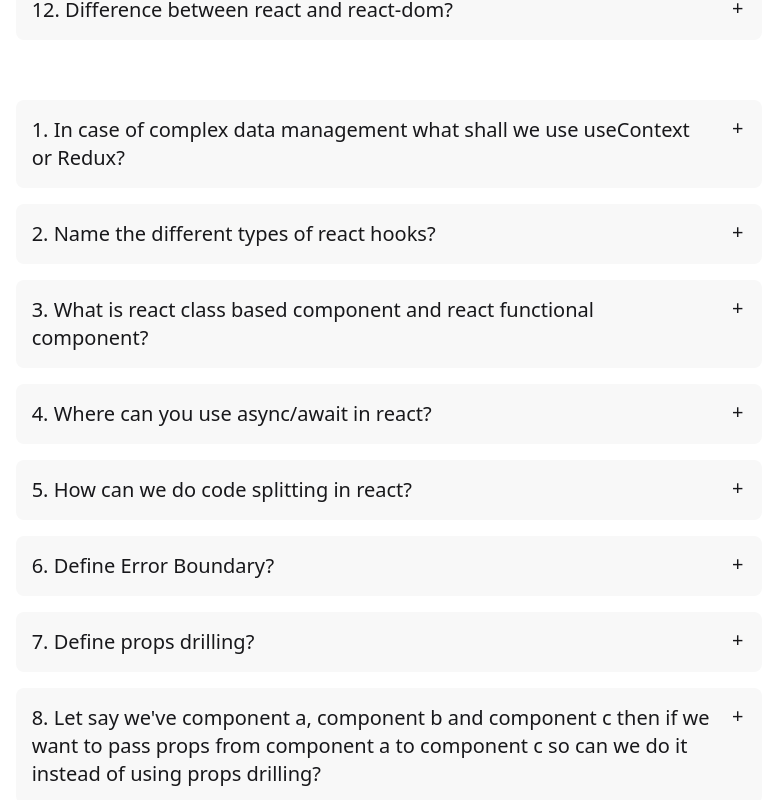
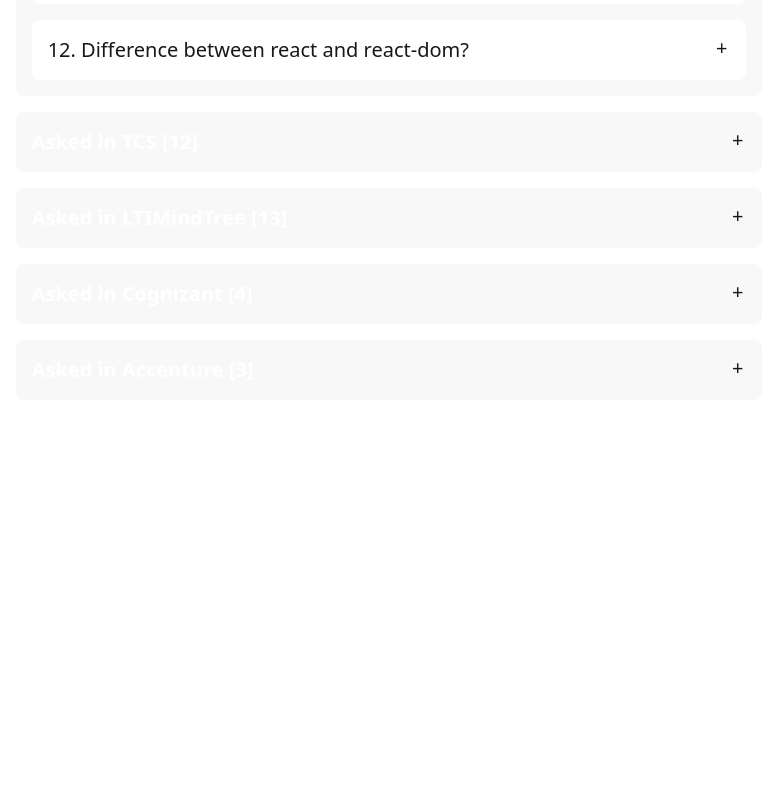
Before and after one commit to sandeeprana19/sde-courses-notes, a React (Vite) app: page /interview/react in a window 1280 px wide. Shown: the part 1560-2360 px from the top of the page, without its empty margins (251-1025 px from the left). After the commit the page ends 2072 px from the top, so only its background shows below. Built offline with nearby package versions, Linux system fonts and the light colour scheme.

Commit message:
Updated
Updated

```diff
--- a/src/components/Interview/JavaScript.jsx
+++ b/src/components/Interview/JavaScript.jsx
@@ -1,18 +1,17 @@
-import { javascriptInterviewQnAs } from "../../mockData/javascriptInterviewQAndA";
+import { useMemo } from "react";
+import javascriptInterviewQnAs from "../../mockData/javascriptInterviewQAndA";
 
 const JavaScript = () => {
-  function* numberGenerator() {
-    console.log("start");
-    yield 1;
-    console.log("after first yield");
-    yield 2;
-    console.log("after second yield");
-    yield 3;
-    console.log("end");
-  }
-
-  const gen = numberGenerator(); // nothing runs yet — just creates the iterator
-  console.log(gen);
+  const javascriptInterviewQnANumberedGroups = useMemo(() => {
+    let globalIndex = 0;
+    return javascriptInterviewQnAs?.map((javascriptInterviewQnA) => ({
+      ...javascriptInterviewQnA,
+      questions: javascriptInterviewQnA?.questions?.map((question) => ({
+        ...question,
+        number: ++globalIndex,
+      })),
+    }));
+  }, []);
 
   return (
     <div className="lg:w-7/12 w-full mx-auto px-5 lg:px-0">
@@ -20,47 +19,67 @@ const JavaScript = () => {
         <div className="flex flex-col gap-y-4">
           <h1 className="text-2xl font-bold text-white">
             JavaScript Q&As [
-            {javascriptInterviewQnAs
+            {javascriptInterviewQnANumberedGroups
               ?.map(
-                (javascriptInterviewQnA) =>
-                  javascriptInterviewQnA.questions.length,
+                (javascriptInterviewQnANumberedGroup) =>
+                  javascriptInterviewQnANumberedGroup?.questions?.length,
               )
               .reduce((acc, curr) => (acc += curr), 0)}
             ]
           </h1>
-          {javascriptInterviewQnAs?.map((javascriptInterviewQnA) => (
+          {javascriptInterviewQnANumberedGroups?.map(
+            (javascriptInterviewQnANumberedGroup, index) => (
               <div
-              key={javascriptInterviewQnA?.id}
+                key={javascriptInterviewQnANumberedGroup?.id}
                 className="flex flex-col gap-y-4"
               >
+                <div className="collapse collapse-plus bg-base-200">
+                  <input
+                    type="radio"
+                    name="javascriptInterview"
+                    defaultChecked={
+                      javascriptInterviewQnANumberedGroup?.category.includes(
+                        "Asked in Others",
+                      ) && index === 0
+                    }
+                  />
+                  <div className="collapse-title text-xl font-medium">
                     <h2 className="text-xl font-bold text-white">
-                {javascriptInterviewQnA?.category}
+                      {javascriptInterviewQnANumberedGroup?.category} [
+                      {javascriptInterviewQnANumberedGroup?.questions?.length}]
                     </h2>
+                  </div>
+                  <div className="collapse-content overflow-x-auto">
                     <div className="flex flex-col gap-y-4">
-                {javascriptInterviewQnA?.questions?.map((qa, index) => (
+                      {javascriptInterviewQnANumberedGroup?.questions?.map(
+                        (qa, index) => (
                           <div
                             key={qa?.id}
-                    className="collapse collapse-plus bg-base-200"
+                            className="collapse collapse-plus bg-base-100"
                           >
                             <input
                               type="radio"
                               name="interview"
                               defaultChecked={
-                        javascriptInterviewQnA?.category ===
+                                javascriptInterviewQnANumberedGroup?.category ===
                                   "Asked in Others" && index === 0
                               }
                             />
                             <div className="collapse-title text-xl font-medium">
-                      {qa?.question}
+                              {qa?.number + ". " + qa?.question}
                             </div>
                             <div className="collapse-content overflow-x-auto">
                               {qa?.answer}
                             </div>
                           </div>
-                ))}
+                        ),
+                      )}
                     </div>
                   </div>
-          ))}
+                </div>
+              </div>
+            ),
+          )}
         </div>
       </div>
     </div>
--- a/src/components/Interview/React.jsx
+++ b/src/components/Interview/React.jsx
@@ -1,44 +1,73 @@
-import { reactInterviewQnAs } from "../../mockData/reactInterviewQAndA";
+import { useMemo } from "react";
+import reactInterviewQnAs from "../../mockData/reactInterviewQAndA";
 
 const React = () => {
+  const reactInterviewQnANumberedGroups = useMemo(() => {
+    let globalIndex = 0;
+    return reactInterviewQnAs?.map((reactInterviewQnA) => ({
+      ...reactInterviewQnA,
+      questions: reactInterviewQnA?.questions?.map((question) => ({
+        ...question,
+        number: ++globalIndex,
+      })),
+    }));
+  }, []);
+
   return (
     <div className="lg:w-7/12 w-full mx-auto px-5 lg:px-0">
       <div className="flex flex-col gap-y-5">
         <div className="flex flex-col gap-y-4">
           <h1 className="text-2xl font-bold text-white">
             React Q&As [
-            {reactInterviewQnAs
-              ?.map((reactInterviewQnA) => reactInterviewQnA.questions.length)
-              .reduce((acc, curr) => (acc += curr), 0)}
+            {reactInterviewQnANumberedGroups
+              ?.map(
+                (reactInterviewQnANumberedGroup) =>
+                  reactInterviewQnANumberedGroup?.questions?.length,
+              )
+              ?.reduce((acc, curr) => (acc += curr), 0)}
             ]
           </h1>
-          {reactInterviewQnAs?.map((reactInterviewQnA) => (
-            <div key={reactInterviewQnA?.id} className="flex flex-col gap-y-4">
+          {reactInterviewQnANumberedGroups?.map((groupItem, index) => (
+            <div key={groupItem?.id} className="flex flex-col gap-y-4">
+              <div className="collapse collapse-plus bg-base-200">
+                <input
+                  type="radio"
+                  name="interviewCategory"
+                  defaultChecked={
+                    groupItem?.category.includes("Asked in Others") &&
+                    index === 0
+                  }
+                />
+                <div className="collapse-title text-xl font-medium">
                   <h2 className="text-xl font-bold text-white">
-                {reactInterviewQnA?.category}
+                    {groupItem?.category} [{groupItem?.questions?.length}]
                   </h2>
+                </div>
+                <div className="collapse-content overflow-x-auto">
                   <div className="flex flex-col gap-y-4">
-                {reactInterviewQnA?.questions?.map((qa, index) => (
+                    {groupItem?.questions?.map((qa, index) => (
                       <div
                         key={qa?.id}
-                    className="collapse collapse-plus bg-base-200"
+                        className="collapse collapse-plus bg-base-100"
                       >
                         <input
                           type="radio"
                           name="interview"
                           defaultChecked={
-                        reactInterviewQnA.category === "Asked in Others" &&
+                            groupItem.category === "Asked in Others" &&
                             index === 0
                           }
                         />
                         <div className="collapse-title text-xl font-medium">
-                      {qa?.question}
+                          {qa?.number + ". " + qa?.question}
                         </div>
                         <div className="collapse-content overflow-x-auto">
                           {qa?.answer}
                         </div>
                       </div>
                     ))}
+                  </div>
+                </div>
               </div>
             </div>
           ))}
--- a/src/mockData/reactInterviewQAndA.jsx
+++ b/src/mockData/reactInterviewQAndA.jsx
@@ -1,11 +1,11 @@
-export const reactInterviewQnAs = [
+const reactInterviewQnAs = [
   {
     id: "asked-in-others",
     category: "Asked in Others",
     questions: [
       {
         id: "asked-in-others-1",
-        question: "1. Introduce yourself?",
+        question: "Introduce yourself?",
         answer: (
           <div className="flex flex-col gap-y-4">
             <div className="flex flex-col gap-y-2">
@@ -55,7 +55,7 @@ export const reactInterviewQnAs = [
       {
         id: "asked-in-others-2",
         question:
-          "2. How do react lifecycle methods of class based components work?",
+          "How do react lifecycle methods of class based components work?",
         answer: (
           <div className="flex flex-col">
             <div className="flex flex-col gap-y-2">
@@ -135,7 +135,7 @@ export const reactInterviewQnAs = [
       },
       {
         id: "asked-in-others-3",
-        question: "3. What are react hooks?",
+        question: "What are react hooks?",
         answer: (
           <p>
             A. React hooks are normal javascript functions which are given to us
@@ -151,7 +151,7 @@ export const reactInterviewQnAs = [
       },
       {
         id: "asked-in-others-4",
-        question: "4. Define useState() hook? Describe it?",
+        question: "Define useState() hook? Describe it?",
         answer: (
           <div className="flex flex-col gap-y-2">
             <p>
@@ -205,7 +205,7 @@ export const reactInterviewQnAs = [
       },
       {
         id: "asked-in-others-5",
-        question: "5. What is an useEffect hook? Describe it?",
+        question: "What is an useEffect hook? Describe it?",
         answer: (
           <div className="flex flex-col gap-y-2">
             <p>
@@ -263,7 +263,7 @@ export const reactInterviewQnAs = [
       },
       {
         id: "asked-in-others-6",
-        question: "6. Define virtual DOM?",
+        question: "Define virtual DOM?",
         answer: (
           <p>
             A. Virtual DOM isn't an actual DOM as it is the representation of
@@ -276,7 +276,7 @@ export const reactInterviewQnAs = [
       },
       {
         id: "asked-in-others-7",
-        question: "7. What is the diff algorithm?",
+        question: "What is the diff algorithm?",
         answer: (
           <p>
             A. Diff algorithm basically finds out the difference between two
@@ -287,7 +287,7 @@ export const reactInterviewQnAs = [
       {
         id: "asked-in-others-8",
         question:
-          "8. What is a React Reconciliation Algorithm? or Can you tell me how does React's reconciliation algorithm work?",
+          "What is a React Reconciliation Algorithm? or Can you tell me how does React's reconciliation algorithm work?",
         answer: (
           <div className="flex flex-col gap-y-2">
             <p>A. 💡 Quick Recall (15 sec)</p>
@@ -309,7 +309,7 @@ export const reactInterviewQnAs = [
       },
       {
         id: "asked-in-others-9",
-        question: "9. What is dot env file?",
+        question: "What is dot env file?",
         answer: (
           <div className="flex flex-col gap-y-2">
             <p>A. 💡 Quick Recall (15 sec)</p>
@@ -324,7 +324,7 @@ export const reactInterviewQnAs = [
       },
       {
         id: "asked-in-others-10",
-        question: "10. Why we need to do css in js?",
+        question: "Why we need to do css in js?",
         answer: (
           <div className="flex flex-col gap-y-2">
             <p>
@@ -338,7 +338,7 @@ export const reactInterviewQnAs = [
       },
       {
         id: "asked-in-others-11",
-        question: "11. Define mockData api?",
+        question: "Define mockData api?",
         answer: (
           <div className="flex flex-col gap-y-2">
             <p>
@@ -350,7 +350,7 @@ export const reactInterviewQnAs = [
       },
       {
         id: "asked-in-others-12",
-        question: "12. Difference between react and react-dom?",
+        question: "Difference between react and react-dom?",
         answer: (
           <div className="flex flex-col gap-y-2">
             <p>A. 💡 Quick Recall (15 sec)</p>
@@ -374,7 +374,7 @@ export const reactInterviewQnAs = [
       {
         id: "asked-in-tcs-1",
         question:
-          "1. In case of complex data management what shall we use useContext or Redux?",
+          "In case of complex data management what shall we use useContext or Redux?",
         answer: (
           <div className="flex flex-col gap-y-2">
             <p>A. So we shall use Redux in case of complex data management.</p>
@@ -383,7 +383,7 @@ export const reactInterviewQnAs = [
       },
       {
         id: "asked-in-tcs-2",
-        question: "2. Name the different types of react hooks?",
+        question: "Name the different types of react hooks?",
         answer: (
           <div className="flex flex-col gap-y-4">
             <div className="flex flex-col gap-y-2">
@@ -406,7 +406,7 @@ export const reactInterviewQnAs = [
       {
         id: "asked-in-tcs-3",
         question:
-          "3. What is react class based component and react functional component?",
+          "What is react class based component and react functional component?",
         answer: (
           <div className="flex flex-col gap-y-2">
             <p>
@@ -427,7 +427,7 @@ export const reactInterviewQnAs = [
       },
       {
         id: "asked-in-tcs-4",
-        question: "4. Where can you use async/await in react?",
+        question: "Where can you use async/await in react?",
         answer: (
           <div className="flex flex-col gap-y-2">
             <p>A. 💡 Quick Recall (15 sec)</p>
@@ -445,7 +445,7 @@ export const reactInterviewQnAs = [
       },
       {
         id: "asked-in-tcs-5",
-        question: "5. How can we do code splitting in react?",
+        question: "How can we do code splitting in react?",
         answer: (
           <div className="flex flex-col gap-y-2">
             <p>A. 💡 Quick Recall (15 sec)</p>
@@ -462,7 +462,7 @@ export const reactInterviewQnAs = [
       },
       {
         id: "asked-in-tcs-6",
-        question: "6. Define Error Boundary?",
+        question: "Define Error Boundary?",
         answer: (
           <div className="flex flex-col gap-y-2">
             <p>
@@ -476,7 +476,7 @@ export const reactInterviewQnAs = [
       },
       {
         id: "asked-in-tcs-7",
-        question: "7. Define props drilling?",
+        question: "Define props drilling?",
         answer: (
           <div className="flex flex-col gap-y-2">
             <p>A. 💡 Quick Recall (15 sec)</p>
@@ -492,7 +492,7 @@ export const reactInterviewQnAs = [
       {
         id: "asked-in-tcs-8",
         question:
-          " 8. Let say we've component a, component b and component c then if we want to pass props from component a to component c so can we do it instead of using props drilling?",
+          "Let say we've component a, component b and component c then if we want to pass props from component a to component c so can we do it instead of using props drilling?",
         answer: (
           <div className="flex flex-col gap-y-2">
             <p>
@@ -506,7 +506,7 @@ export const reactInterviewQnAs = [
       },
       {
         id: "asked-in-tcs-9",
-        question: "9. Define Redux?",
+        question: "Define Redux?",
         answer: (
           <div className="flex flex-col gap-y-2">
             <p>💡 Quick Recall (15 sec)</p>
@@ -521,7 +521,7 @@ export const reactInterviewQnAs = [
       {
         id: "asked-in-tcs-10",
         question:
-          "10. Describe briefly how the whole flow of redux architecture works?",
+          "Describe briefly how the whole flow of redux architecture works?",
         answer: (
           <div className="flex flex-col gap-y-2">
             <p>
@@ -546,7 +546,7 @@ export const reactInterviewQnAs = [
       },
       {
         id: "asked-in-tcs-11",
-        question: "11. Define key prop in React?",
+        question: "Define key prop in React?",
         answer: (
           <div className="flex flex-col gap-y-2">
             <p>
@@ -561,7 +561,7 @@ export const reactInterviewQnAs = [
       {
         id: "asked-in-tcs-12",
         question:
-          "12. Why defining a key prop to a list items is important in React?",
+          "Why defining a key prop to a list items is important in React?",
         answer: (
           <div className="flex flex-col gap-y-2">
             <p>A. 💡 Quick Recall (15 sec)</p>
@@ -584,7 +584,7 @@ export const reactInterviewQnAs = [
       {
         id: "asked-in-lti-mind-tree-1",
         question:
-          "1. Can you explain the key differences between react class component and react functional component with hook? When would you choose one over the other?",
+          "Can you explain the key differences between react class component and react functional component with hook? When would you choose one over the other?",
         answer: (
           <div className="flex flex-col gap-y-2">
             <p>
@@ -612,7 +612,7 @@ export const reactInterviewQnAs = [
       {
         id: "asked-in-lti-mind-tree-2",
         question:
-          "2. Walk me through the process of implementing state management using redux into react application? What are some best practice you follow?",
+          "Walk me through the process of implementing state management using redux into react application? What are some best practice you follow?",
         answer: (
           <div className="flex flex-col gap-y-2">
             <p>
@@ -641,7 +641,7 @@ export const reactInterviewQnAs = [
       {
         id: "asked-in-lti-mind-tree-3",
         question:
-          "3. How do you approach unit testing into react component? Can you give an example of test you've written and explain your testing strategy?",
+          "How do you approach unit testing into react component? Can you give an example of test you've written and explain your testing strategy?",
         answer: (
           <div className="flex flex-col gap-y-2">
             <p>A. 💡 Quick Recall (15 sec):</p>
@@ -658,7 +658,7 @@ export const reactInterviewQnAs = [
       {
         id: "asked-in-lti-mind-tree-4",
         question:
-          "4. Explain how you could use material UI in a react project? What are some advantages and potential challenges of using this UI library?",
+          "Explain how you could use material UI in a react project? What are some advantages and potential challenges of using this UI library?",
         answer: (
           <div className="flex flex-col gap-y-2">
             <p>A. 💡 Quick Recall (15 sec):</p>
@@ -675,7 +675,7 @@ export const reactInterviewQnAs = [
       {
         id: "asked-in-lti-mind-tree-5",
         question:
-          "5. Can you describe a situation where you've used github copilot to assist in writing unit tests? What was your experience, and how did it impact your workload?",
+          "Can you describe a situation where you've used github copilot to assist in writing unit tests? What was your experience, and how did it impact your workload?",
         answer: (
           <div className="flex flex-col gap-y-2">
             <p>A. 💡 Quick Recall (15 sec)</p>
@@ -692,7 +692,7 @@ export const reactInterviewQnAs = [
       {
         id: "asked-in-lti-mind-tree-6",
         question:
-          "6. Describe your experience with performance optimization in react? What techniques have you used to improve the performance of a react application? or How do you optimize the performance of a React application?",
+          "Describe your experience with performance optimization in react? What techniques have you used to improve the performance of a react application? or How do you optimize the performance of a React application?",
         answer: (
           <div className="flex flex-col gap-y-2">
             <p>A. 💡 Quick Recall (15 sec):</p>
@@ -709,7 +709,7 @@ export const reactInterviewQnAs = [
       {
         id: "asked-in-lti-mind-tree-7",
         question:
-          "7. How do you handle API integration in the react application? Can you walk me through your approach to fetching and managing data for a mapping service?",
+          "How do you handle API integration in the react application? Can you walk me through your approach to fetching and managing data for a mapping service?",
         answer: (
           <div className="flex flex-col gap-y-2">
             <p>A. 💡 Quick Recall (15 sec):</p>
@@ -725,7 +725,7 @@ export const reactInterviewQnAs = [
       {
         id: "asked-in-lti-mind-tree-8",
         question:
-          "8. Can you explain the concept of React hooks, an example of how we use this concept to solve specific problem in a project?",
+          "Can you explain the concept of React hooks, an example of how we use this concept to solve specific problem in a project?",
         answer: (
           <div className="flex flex-col gap-y-2">
             <p>
@@ -750,7 +750,7 @@ export const reactInterviewQnAs = [
       {
         id: "asked-in-lti-mind-tree-9",
         question:
-          "9. How does React Hook help in improving the performance of functional components?",
+          "How does React Hook help in improving the performance of functional components?",
         answer: (
           <div className="flex flex-col gap-y-2">
             <p>A. 💡 Quick Recall (15 sec)</p>
@@ -766,7 +766,7 @@ export const reactInterviewQnAs = [
       {
         id: "asked-in-lti-mind-tree-10",
         question:
-          "10. What is the role of state management in optimizing performance?",
+          "What is the role of state management in optimizing performance?",
         answer: (
           <div className="flex flex-col gap-y-2">
             <p>A. 💡 Quick Recall (15 sec):</p>
@@ -782,7 +782,7 @@ export const reactInterviewQnAs = [
       {
         id: "asked-in-lti-mind-tree-11",
         question:
-          "11. Describe a useCases so let say I have an input text box. Now, you know, anything related to calling an API is an expensive operation, right? And I want to minimize it as much as possible. So you are putting in your input in text box and after you have completed putting the input in text box, then I want to call the API, right? So I want there to be some delay after you complete, you know completing your input text in the search text box. What is the technique of implementing that in React and how do you do it?",
+          "Describe a useCases so let say I have an input text box. Now, you know, anything related to calling an API is an expensive operation, right? And I want to minimize it as much as possible. So you are putting in your input in text box and after you have completed putting the input in text box, then I want to call the API, right? So I want there to be some delay after you complete, you know completing your input text in the search text box. What is the technique of implementing that in React and how do you do it?",
         answer: (
           <div className="flex flex-col gap-y-2">
             <p>A. 💡 Quick Recall (15 sec):</p>
@@ -797,7 +797,7 @@ export const reactInterviewQnAs = [
       },
       {
         id: "asked-in-lti-mind-tree-12",
-        question: "12. Define debounce and throttling?",
+        question: "Define debounce and throttling?",
         answer: (
           <div className="flex flex-col gap-y-2">
             <p>A. 💡 Quick Recall (15 sec):</p>
@@ -885,7 +885,7 @@ export const reactInterviewQnAs = [
     questions: [
       {
         id: "asked-in-cognizant-1",
-        question: "1. How do you optimize files using webpack?",
+        question: "How do you optimize files using webpack?",
         answer: (
           <div className="flex flex-col gap-y-2">
             <p>A. 💡 Quick Recall (15 sec):</p>
@@ -901,7 +901,7 @@ export const reactInterviewQnAs = [
       },
       {
         id: "asked-in-cognizant-2",
-        question: "2. Difference between mapStateToProps and StateMapToProps?",
+        question: "Difference between mapStateToProps and StateMapToProps?",
         answer: (
           <div className="flex flex-col gap-y-2">
             <p>A. 💡 Quick Recall (15 sec)</p>
@@ -916,7 +916,7 @@ export const reactInterviewQnAs = [
       {
         id: "asked-in-cognizant-3",
         question:
-          "3. Suppose I want to log api responses how to write test cases for it?",
+          "Suppose I want to log api responses how to write test cases for it?",
         answer: (
           <div className="flex flex-col gap-y-2">
             <p>A. 💡 Quick Recall (15 sec):</p>
@@ -932,7 +932,7 @@ export const reactInterviewQnAs = [
       },
       {
         id: "asked-in-cognizant-4",
-        question: "4. Define useMemo, useCallback & useRef?",
+        question: "Define useMemo, useCallback & useRef?",
         answer: (
           <div className="flex flex-col gap-y-2">
             <p>A. 💡 Quick Recall (15 sec):</p>
@@ -959,7 +959,7 @@ export const reactInterviewQnAs = [
     questions: [
       {
         id: "asked-in-accenture-1",
-        question: "1. Define higher order component?",
+        question: "Define higher order component?",
         answer: (
           <div className="flex flex-col gap-y-2">
             <p>A. 💡 Quick Recall (15 sec):</p>
@@ -974,7 +974,7 @@ export const reactInterviewQnAs = [
       },
       {
         id: "asked-in-accenture-2",
-        question: "2. Define fragment?",
+        question: "Define fragment?",
         answer: (
           <div className="flex flex-col gap-y-2">
             <p>A. 💡 Quick Recall (15 sec)</p>
@@ -988,7 +988,7 @@ export const reactInterviewQnAs = [
       },
       {
         id: "asked-in-accenture-3",
-        question: "3. When you'll use react context and redux?",
+        question: "When you'll use react context and redux?",
         answer: (
           <div className="flex flex-col gap-y-2">
             <p>A. 💡 Quick Recall (15 sec)</p>
@@ -1004,3 +1004,5 @@ export const reactInterviewQnAs = [
     ],
   },
 ];
+
+export default reactInterviewQnAs;
```
Also changed, not shown: src/mockData/javascriptInterviewQAndA.jsx (+15 -13 lines). Lines whose indentation alone changed are shown as unchanged.
